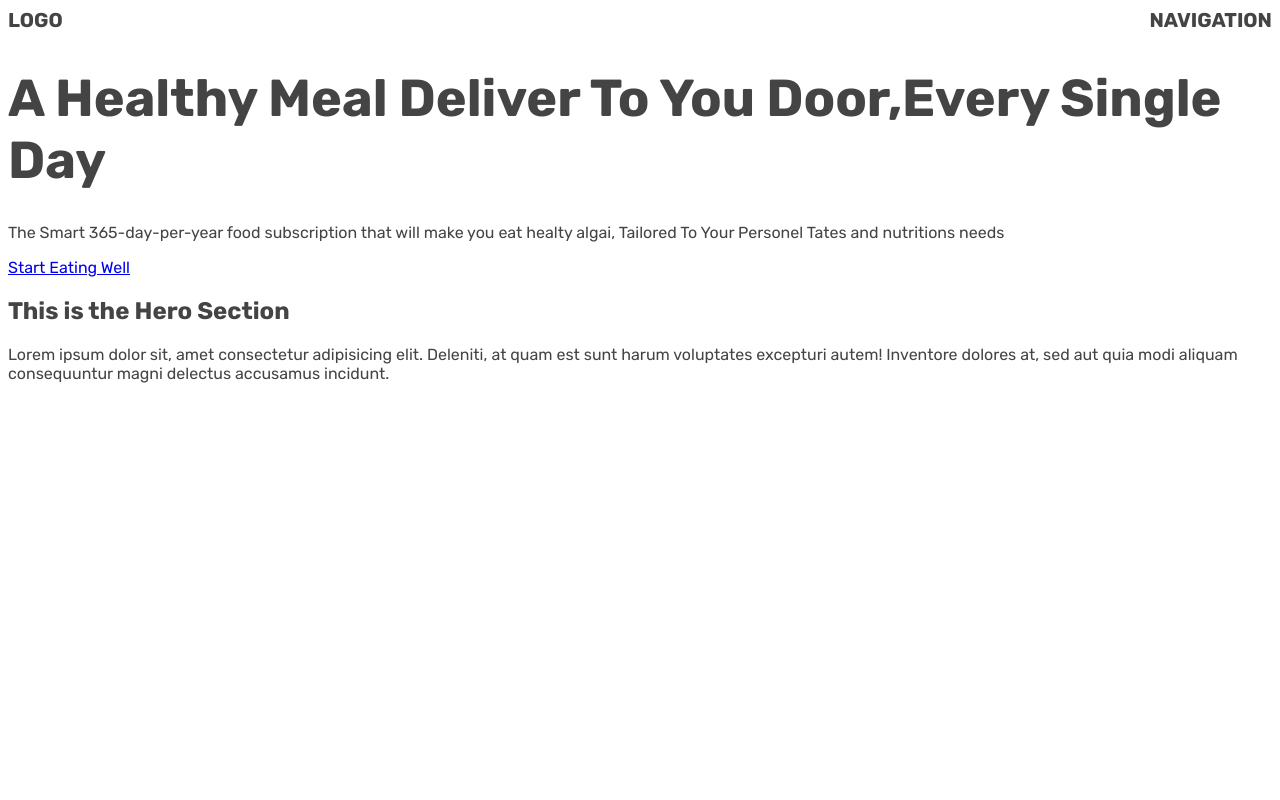
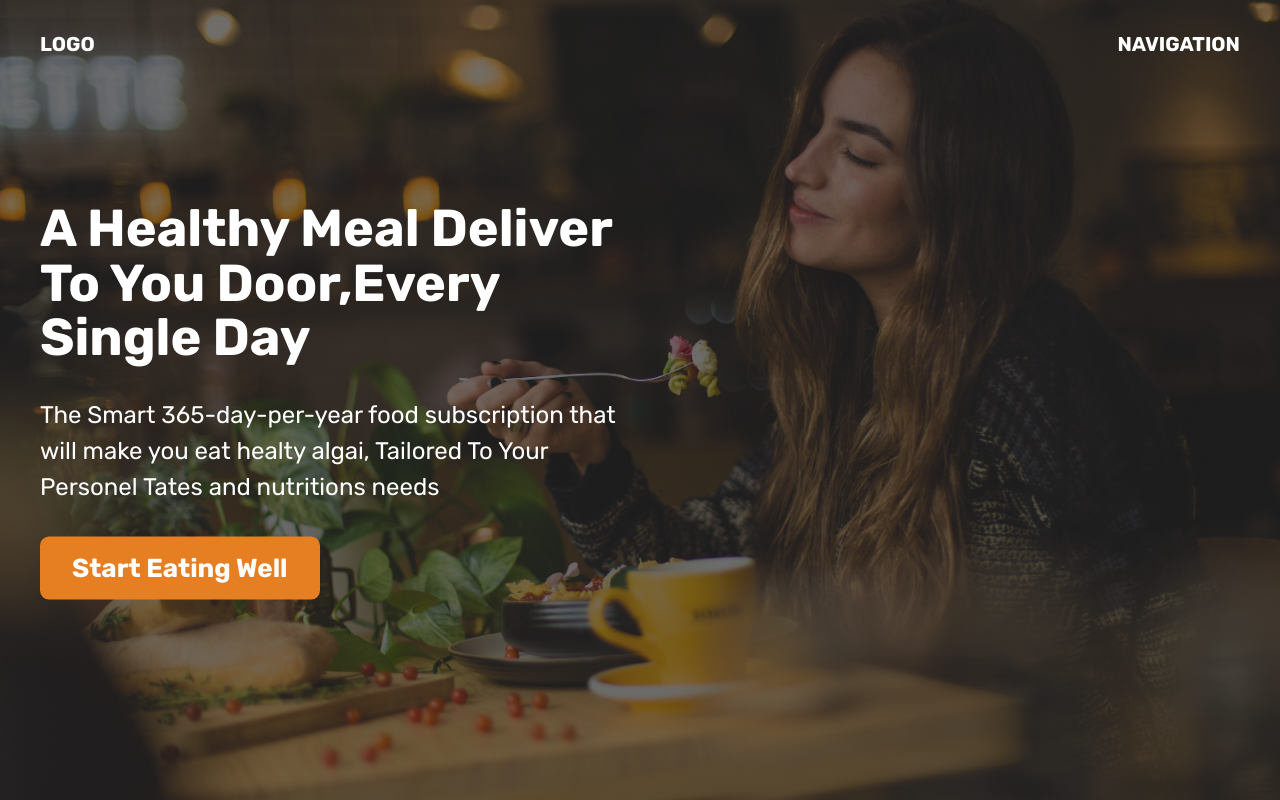
Before and after one commit to Sumitprajapatintv/HTML-CSS, a plain HTML site: page Component/heroSecation/index.html in a window 1280 px wide. Shown: the top 800 px of the page. Drawn offline with Linux system fonts and the light colour scheme.

Commit message:
Hero Section

```diff
--- a/Component/heroSecation/index.html
+++ b/Component/heroSecation/index.html
@@ -12,6 +12,11 @@
     />
   </head>
   <style>
+    * {
+      margin: 0;
+      padding: 0;
+      box-sizing: border-box;
+    }
     html {
       font-family: "Rubik", sans-serif;
       color: #444;
@@ -20,21 +25,74 @@
       font-size: 20px;
       font-weight: 700;
       display: flex;
+      padding-top: 32px;
       justify-content: space-between;
     }
     h1 {
       font-size: 52px;
       margin-bottom: 32px;
+      line-height: 1.05;
+    }
+    p {
+      font-size: 24px;
+      margin-bottom: 32px;
+      line-height: 1.5;
+    }
+    header {
+      height: 100vh;
+      position: relative;
+      color: #ffff;
+      background-image: linear-gradient(
+          rgba(32, 32, 32, 0.6),
+          rgba(32, 32, 32, 0.6)
+        ),
+        url(./../hero.jpg);
+      background-size: cover;
+    }
+    .header-container {
+      width: 1200px;
+      position: absolute;
+      left: 50%;
+      top: 50%;
+
+      transform: translate(-50%, -50%);
+    }
+    .header-container-inner {
+      width: 50%;
+    }
+    .btn {
+      font-size: 26px;
+      font-weight: 700;
+      background-color: #e67e22;
+      color: #ffff;
+      text-decoration: none;
+      display: inline-block;
+      padding: 16px 32px;
+      border-radius: 9px;
+    }
+    h2 {
+      font-size: 44px;
+      margin-bottom: 48px;
+    }
+
+    section {
+      padding: 96px 0;
+      background-color: #f7f7f7;
+    }
+    .container {
+      margin: 0 auto;
+      width: 1200px;
     }
   </style>
   <body>
     <header>
-      <nav>
+      <nav class="container">
         <div>LOGO</div>
         <div>NAVIGATION</div>
       </nav>
 
-      <div>
+      <div class="header-container">
+        <div class="header-container-inner">
           <h1>A Healthy Meal Deliver To You Door,Every Single Day</h1>
           <p>
             The Smart 365-day-per-year food subscription that will make you eat
@@ -42,15 +100,18 @@
           </p>
           <a href="#" class="btn">Start Eating Well</a>
         </div>
+      </div>
     </header>
     <section>
-      <h2>This is the Hero Section</h2>
+      <div class="container">
+        <h2>Some Cool Section</h2>
         <p>
-        Lorem ipsum dolor sit, amet consectetur adipisicing elit. Deleniti, at
-        quam est sunt harum voluptates excepturi autem! Inventore dolores at,
-        sed aut quia modi aliquam consequuntur magni delectus accusamus
+          Lorem ipsum dolor sit, amet consectetur adi pisicing elit. Deleniti,
+          at quam est sunt harum voluptates excepturi autem! Inventore dolores
+          at, sed aut quia modi aliquam consequuntur magni delectus accusamus
           incidunt.
         </p>
+      </div>
     </section>
   </body>
 </html>
```
Lines whose indentation alone changed are shown as unchanged.
